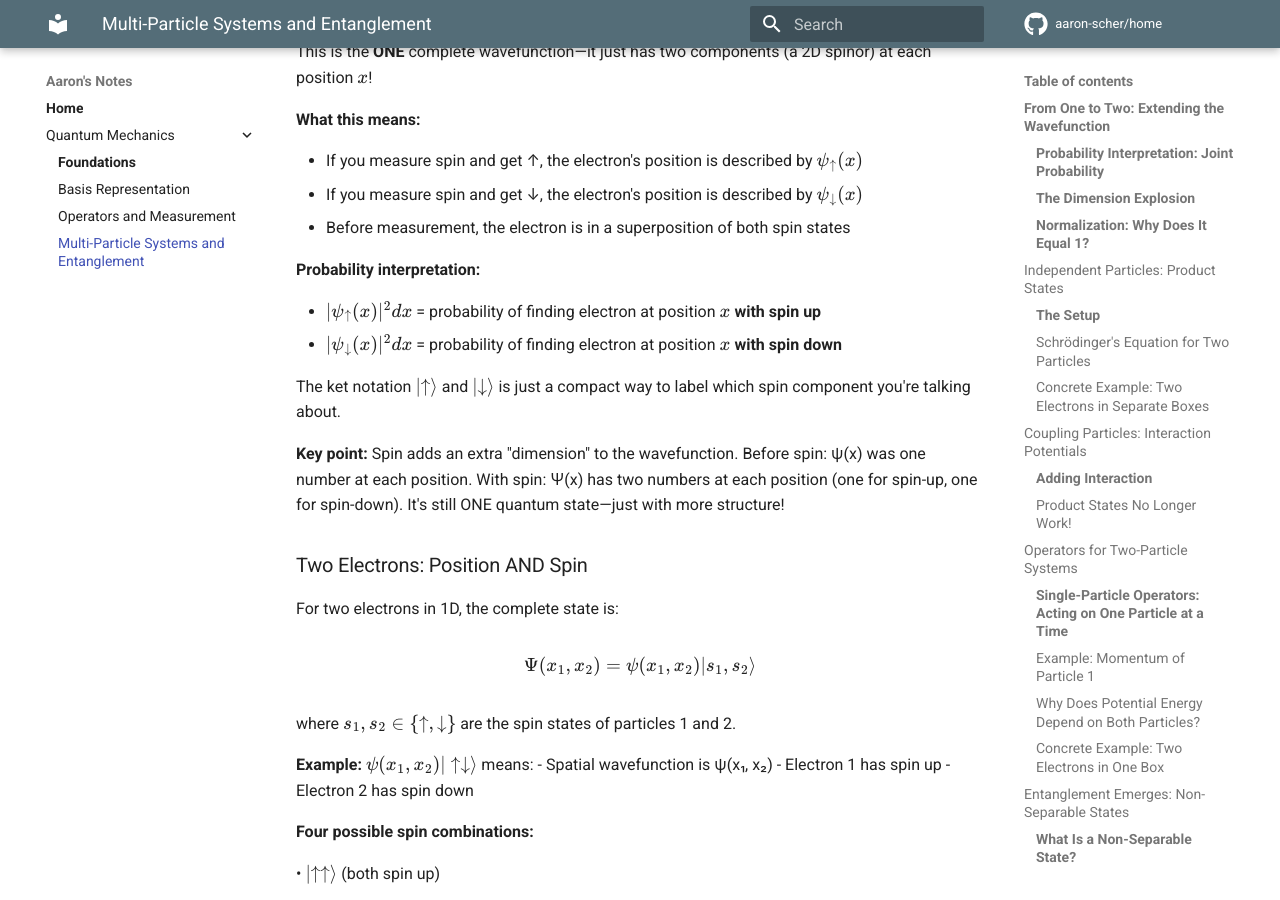
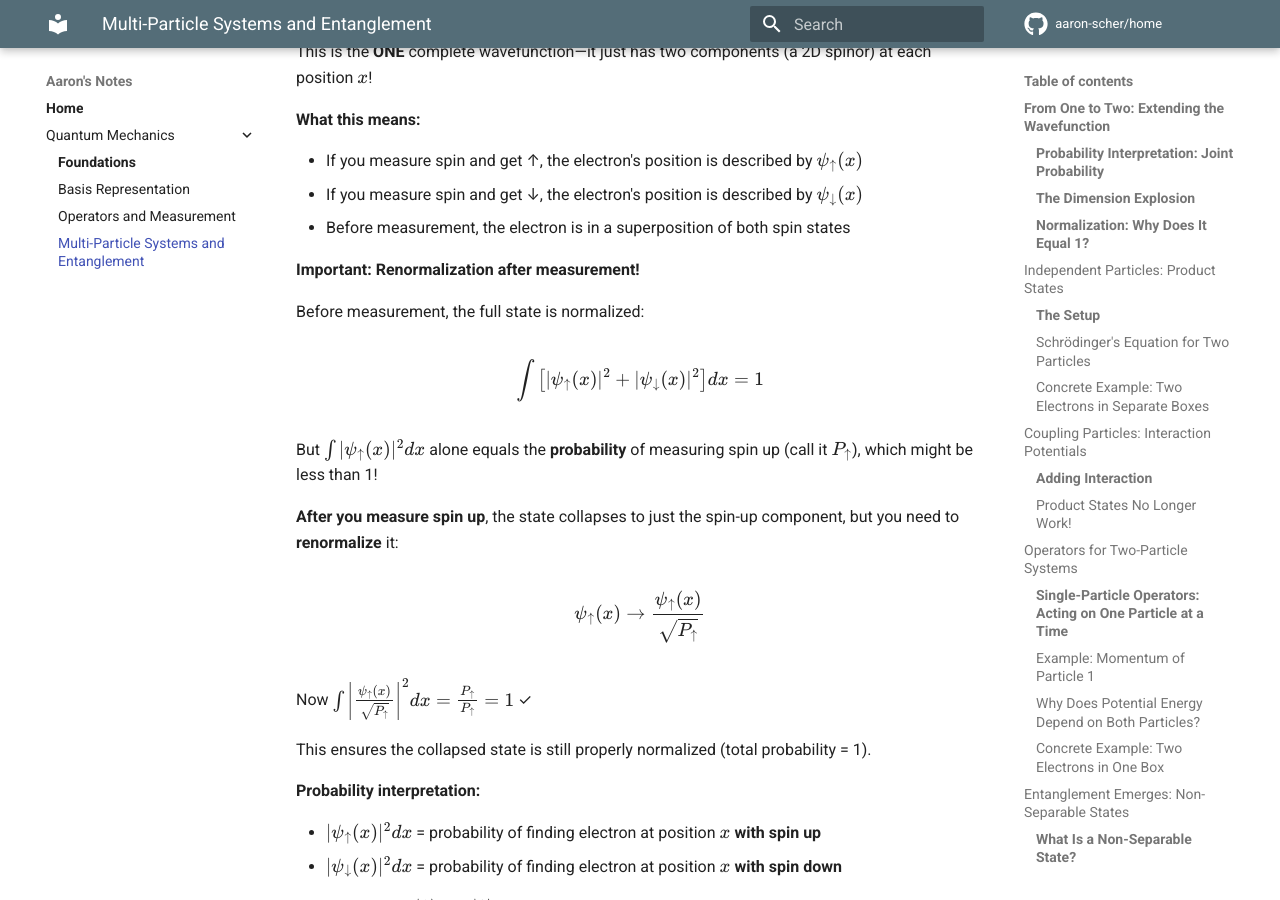
Before and after one commit to aaron-scher/home, an MkDocs documentation site: the page built from docs/quantum-mechanics/multi-particle-entanglement.md, in a window 1280 px wide and 900 px high, scrolled down 14481 px. Built offline with MkDocs 1.6.1 and Material for MkDocs 9.7.7, drawn with Linux system fonts in a browser that asks for light colours; comment, search, counter and statistics services are not loaded.

Commit message:
Add renormalization after spin measurement
Added "Important: Renormalization after measurement!" section (line 583-601):

Key points:
- Before measurement: ∫[|ψ↑(x)|² + |ψ↓(x)|²]dx = 1 (full state normalized)
- But ∫|ψ↑(x)|²dx = P↑ (probability of spin up) might be < 1
- After measuring spin up: state collapses to ψ↑(x)
- Must renormalize: ψ↑(x) → ψ↑(x)/√P↑
- Now ∫|ψ↑(x)/√P↑|²dx = P↑/P↑ = 1 ✓

Ensures collapsed state is properly normalized (total probability = 1).

Answers user question: "so if you measure say spin up, does the
wavefunction get a new normalization constant so the integral is 1?"

🤖 Generated with [Claude Code](https://claude.com/claude-code)

Co-Authored-By: Claude <noreply@anthropic.com>

```diff
--- a/docs/quantum-mechanics/multi-particle-entanglement.md
+++ b/docs/quantum-mechanics/multi-particle-entanglement.md
@@ -580,6 +580,26 @@ This is the **ONE** complete wavefunction—it just has two components (a 2D spi
 - If you measure spin and get ↓, the electron's position is described by $\psi_\downarrow(x)$
 - Before measurement, the electron is in a superposition of both spin states
 
+**Important: Renormalization after measurement!**
+
+Before measurement, the full state is normalized:
+
+$$
+\int \left[|\psi_\uparrow(x)|^2 + |\psi_\downarrow(x)|^2\right] dx = 1
+$$
+
+But $\int |\psi_\uparrow(x)|^2 dx$ alone equals the **probability** of measuring spin up (call it $P_\uparrow$), which might be less than 1!
+
+**After you measure spin up**, the state collapses to just the spin-up component, but you need to **renormalize** it:
+
+$$
+\psi_\uparrow(x) \to \frac{\psi_\uparrow(x)}{\sqrt{P_\uparrow}}
+$$
+
+Now $\int \left|\frac{\psi_\uparrow(x)}{\sqrt{P_\uparrow}}\right|^2 dx = \frac{P_\uparrow}{P_\uparrow} = 1$ ✓
+
+This ensures the collapsed state is still properly normalized (total probability = 1).
+
 **Probability interpretation:**
 
 - $|\psi_\uparrow(x)|^2 dx$ = probability of finding electron at position $x$ **with spin up**
```
